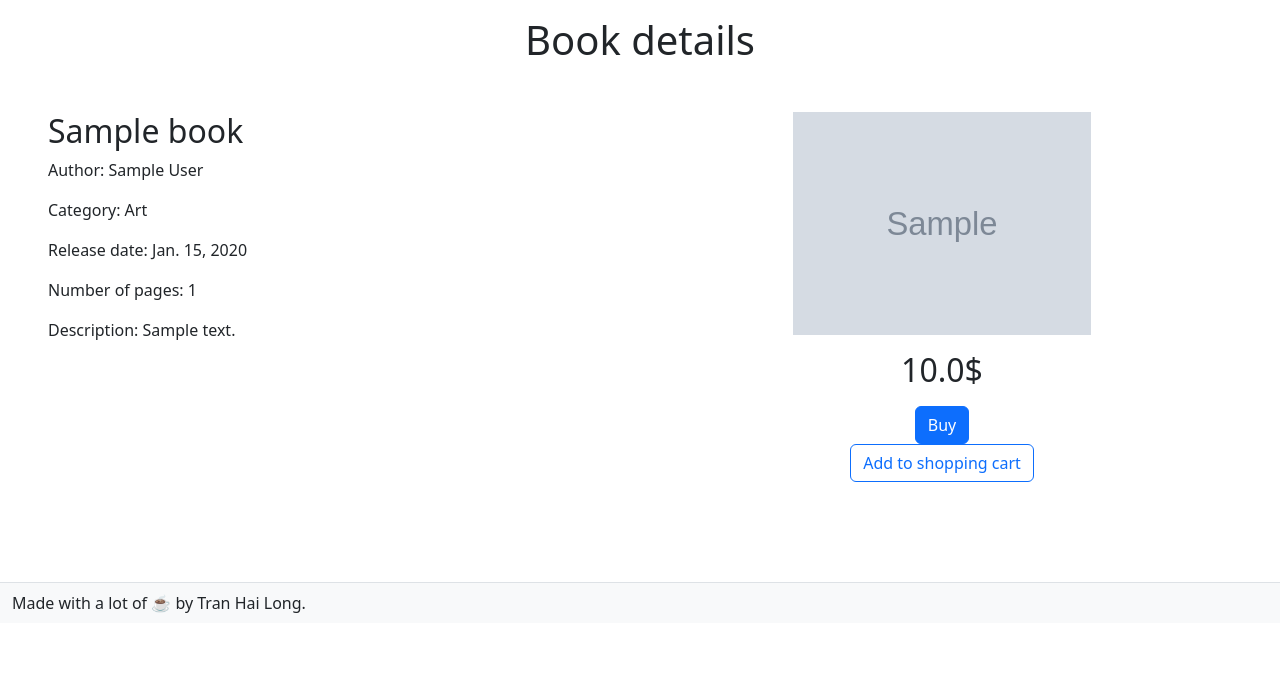
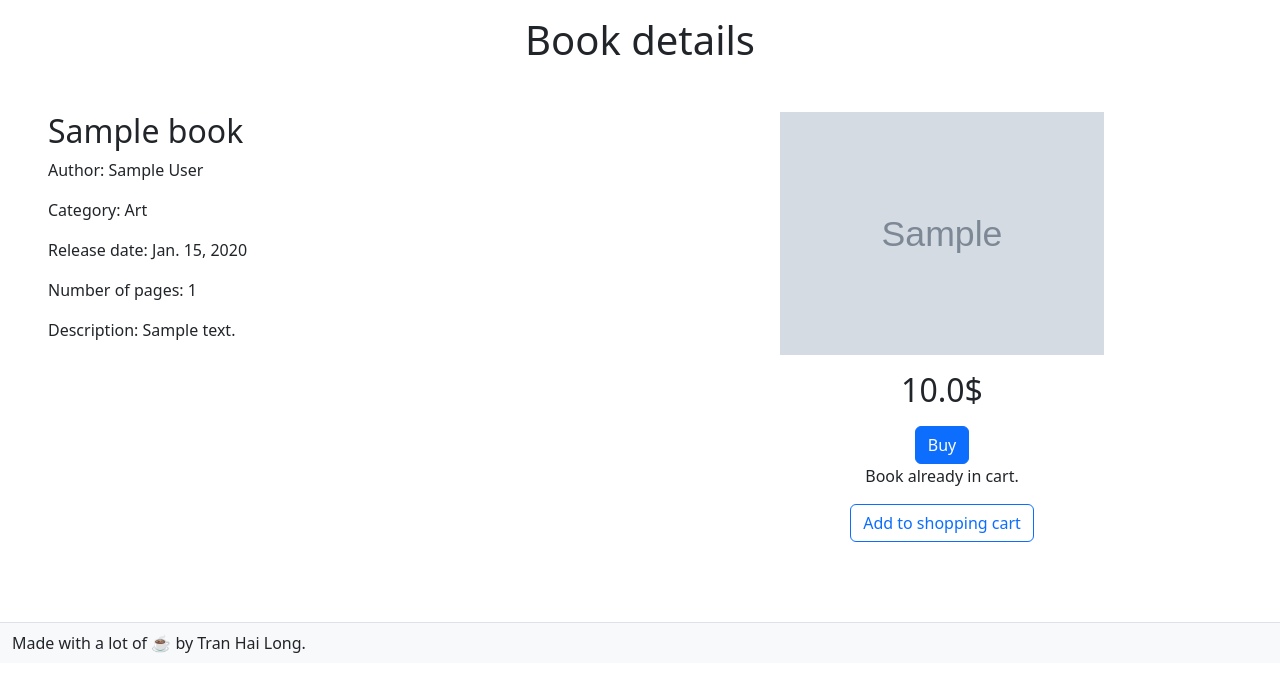
Before and after one commit to tran-hai-long/book_website_demo, a Django app: page /books/book/1 in a window 1280 px wide. Shown: the part 73-765 px from the top of the page. Run offline with Django 4.2, Linux system fonts and the light colour scheme; a user stored in the database is signed in; tables that the repository leaves empty hold one stand-in row (values such as "Sample post"); grey boxes marked "Sample" are stand-in pictures.

Commit message:
Add book to ShoppingCart when HTML button is clicked

```diff
--- a/book/admin.py
+++ b/book/admin.py
@@ -1,7 +1,9 @@
 from django.contrib import admin
 
-from .models import Book
+from .models import Book, ShoppingCart, BookInCart
 
 # Register your models here.
 
 admin.site.register(Book)
+admin.site.register(ShoppingCart)
+admin.site.register(BookInCart)
--- a/book/templates/book/book_detail.html
+++ b/book/templates/book/book_detail.html
@@ -18,6 +18,11 @@
                 {% endif %}
                 <h2 class="my-3">{{ book.price }}$</h2>
                 <button class="btn btn-primary">Buy</button>
+                {% for item in books_in_cart %}
+                    {% if item.book_id == book.pk and item.cart_id == user.pk %}
+                        <p>Book already in cart.</p>
+                    {% endif %}
+                {% endfor %}
                 <form method="post" action="{% url 'add_book_to_cart' book.pk %}">
                     {% csrf_token %}
                     <button class="btn btn-outline-primary">Add to shopping cart</button>
--- a/book/urls.py
+++ b/book/urls.py
@@ -5,5 +5,6 @@ from . import views
 urlpatterns = [
     path("", views.BookListView.as_view(), name="book_list"),
     path("book/<int:pk>", views.BookDetailView.as_view(), name="book_detail"),
+    path("book/add-to-cart/<int:pk>", views.add_to_cart, name="add_book_to_cart"),
     path("search/", views.BookSearchView.as_view(), name="book_search"),
 ]
--- a/book/views.py
+++ b/book/views.py
@@ -1,7 +1,8 @@
+from django.shortcuts import redirect
 from django.views.generic import ListView, DetailView
 
 from book.forms import BookSearchForm
-from book.models import Book
+from book.models import Book, ShoppingCart, BookInCart
 
 
 class BookListView(ListView):
@@ -18,6 +19,11 @@ class BookListView(ListView):
 class BookDetailView(DetailView):
     model = Book
 
+    def get_context_data(self, *, object_list=None, **kwargs):
+        context = super(BookDetailView, self).get_context_data(**kwargs)
+        context["books_in_cart"] = BookInCart.objects.all()
+        return context
+
 
 class BookSearchView(ListView):
     model = Book
@@ -28,3 +34,10 @@ class BookSearchView(ListView):
         if form.is_valid():
             search_term = form.cleaned_data["title"]
             return super().get_queryset().filter(title__icontains=search_term)
+
+
+def add_to_cart(request, pk):
+    cart = ShoppingCart.objects.get(user_id=request.user.pk)
+    book = Book.objects.get(pk=pk)
+    BookInCart(cart_id=cart.pk, book_id=book.pk).save()
+    return redirect("/books/")
```
